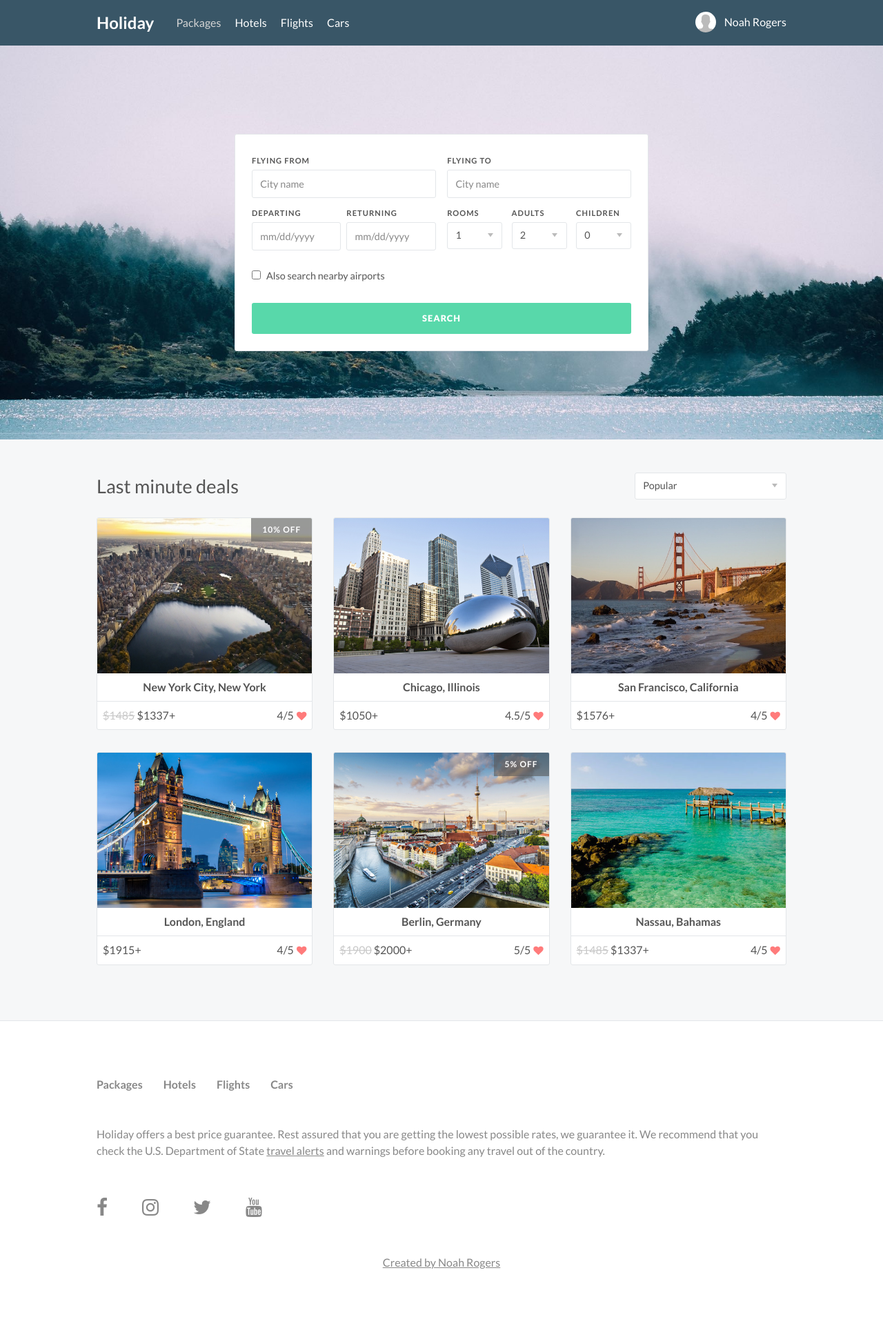
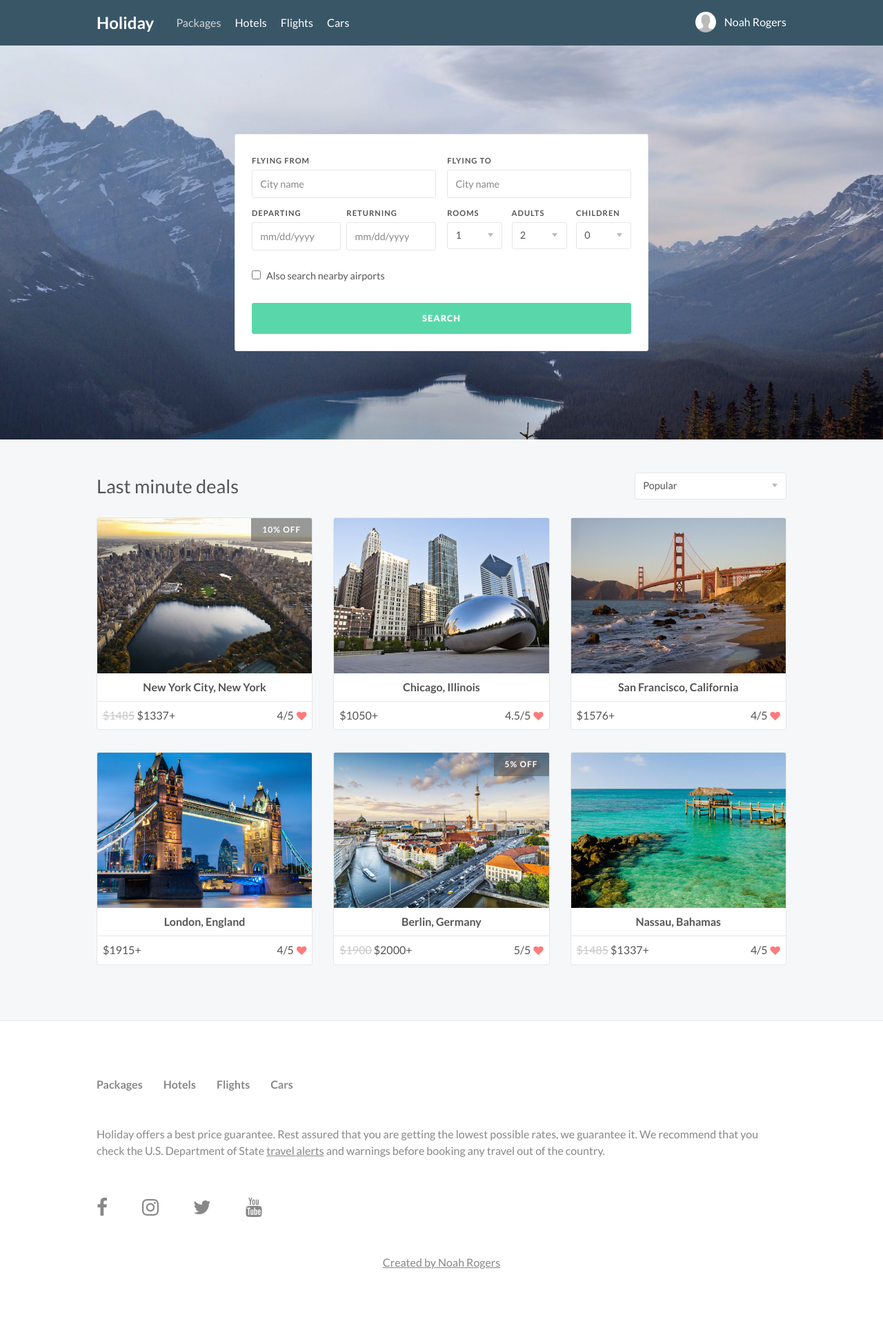
Before and after one commit to Treydor/holiday, a Jekyll site: the page built from index.html, in a window 1280 px wide. Shown: the whole page at 69% size. Built offline with Jekyll 4.4.1, drawn with Linux system fonts in a browser that asks for light colours; nearby versions of some CDN libraries.

Commit message:
Adds new hero image and changes background position

```diff
--- a/assets/stylesheets/components/_hero.scss
+++ b/assets/stylesheets/components/_hero.scss
@@ -3,7 +3,7 @@
 .hero {
   background: $light-gray;
   background: url("../../assets/images/hero/hero.jpg") no-repeat;
-  background-position: 50% 80%;
+  background-position: 50% 35%;
   background-size: cover;
 }
 
```
Also changed, not shown: assets/images/hero/hero.jpg.
